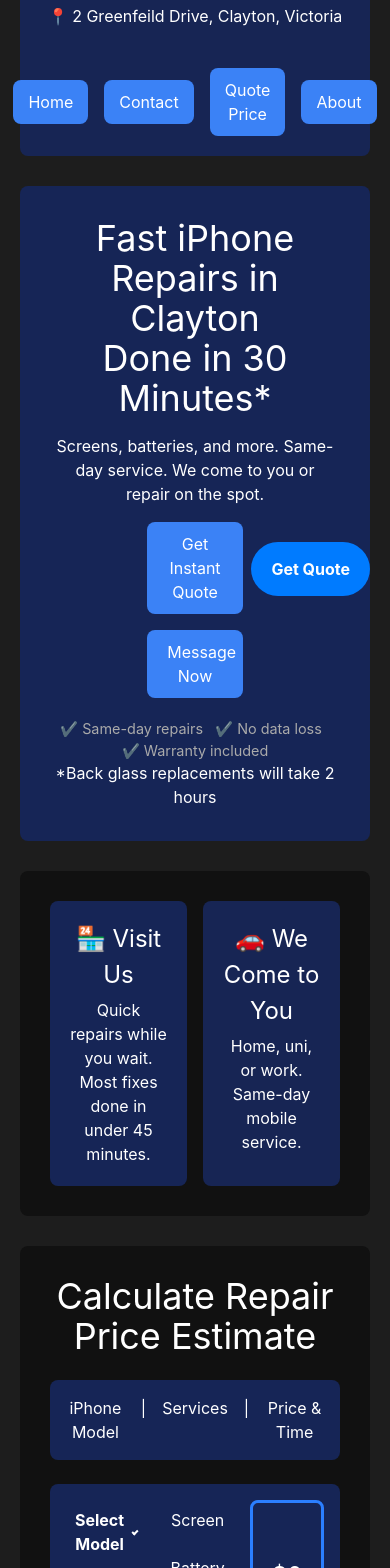
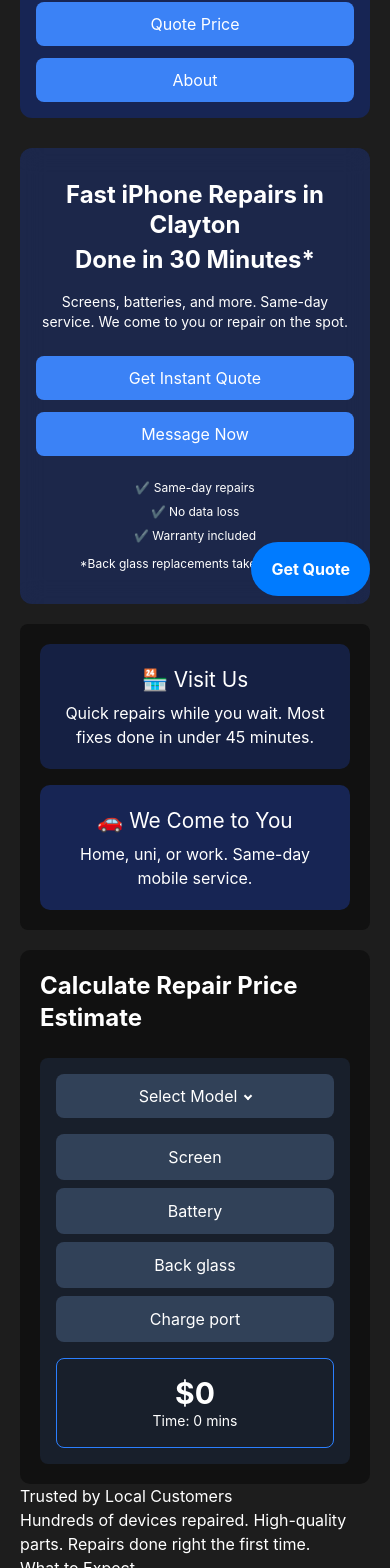
Before and after one commit to SemogEnaz/repair_website, a Vue app: page / in a window 390 px wide. Shown: the part 228-1796 px from the top of the page. Built offline with nearby package versions, Linux system fonts and the light colour scheme.

Commit message:
ChatGPT fix for responsiveness and some style

```diff
--- a/src/App.vue
+++ b/src/App.vue
@@ -1,25 +1,35 @@
 <template>
+  <div class="flex flex-col">
 
-  <div class="flex flex-col">
-    <header>
-      <div class="dark-blue rounded-lg p-[20px] flex flex-col items-center gap-3">
+    <header class="px-3 pt-4 pb-2 sm:px-5">
+      <div class="dark-blue rounded-xl p-4 sm:p-6 flex flex-col items-center gap-4">
 
-        <h1 class="text-6xl text-center">iPhone Repair Clayton</h1>
-        <p class="pb-7 cursor-pointer" @click="copyAddress()"
-          >📍 2 Greenfeild Drive, Clayton, Victoria</p>
+        <!-- Title -->
+        <h1 class="text-2xl sm:text-5xl font-bold text-center leading-tight">
+          iPhone Repair Clayton
+        </h1>
 
-        <div class="flex w-full items-center px-5 gap-4 justify-center">
-          <RouterLink to="/" class="blue button-shape flex-1">Home</RouterLink>
-          <RouterLink to="/contact" class="blue button-shape flex-1">Contact</RouterLink>
-          <RouterLink to="/calculator" class="blue button-shape flex-1">Quote Price</RouterLink>
-          <RouterLink to="/about" class="blue button-shape flex-1">About</RouterLink>
+        <!-- Address -->
+        <p
+          class="cursor-pointer text-sm sm:text-base text-center hover:text-blue-400 transition"
+          @click="copyAddress"
+        >
+          📍 2 Greenfield Drive, Clayton, Victoria
+        </p>
+
+        <!-- Nav buttons -->
+        <div class="flex flex-col sm:flex-row w-full gap-3">
+          <RouterLink to="/" class="blue button-shape w-full text-center">Home</RouterLink>
+          <RouterLink to="/contact" class="blue button-shape w-full text-center">Contact</RouterLink>
+          <RouterLink to="/calculator" class="blue button-shape w-full text-center">Quote Price</RouterLink>
+          <RouterLink to="/about" class="blue button-shape w-full text-center">About</RouterLink>
         </div>
+
       </div>
     </header>
 
     <RouterView />
   </div>
-
 </template>
 
 <script setup>
--- a/src/assets/main.css
+++ b/src/assets/main.css
@@ -28,3 +28,23 @@ button {
   padding: 10px 20px;
   cursor: pointer;
 }
+
+@media (max-width: 350px) {
+  #app {
+    max-width: 360px;
+    display: flex;
+    flex-direction: column;
+  }
+
+  #app, html, body {
+    overflow-x: hidden;
+  }
+}
+
+.blue {
+  transition: all 0.2s ease;
+}
+
+.blue:hover {
+  transform: translateY(-1px);
+}
--- a/src/components/HomePage/Calculator.vue
+++ b/src/components/HomePage/Calculator.vue
@@ -1,224 +1,183 @@
 <template>
   <section id="quote" class="calculator flex flex-col items-center gap-6">
 
-      <h1 class="text-4xl">Calculate Repair Price Estimate</h1>
+    <h1 class="text-2xl sm:text-4xl font-bold">
+      Calculate Repair Price Estimate
+    </h1>
 
-      <!-- Title for Columns -->
-      <div class="flex w-full gap-4 justify-evenly bg-blue-950 rounded-lg p-4">
-        <p class="w-1/3">iPhone Model</p><span>|</span>
-        <p class="w-1/3">Services</p><span>|</span>
-        <p class="w-1/3">Price & Time</p>
+    <!-- Column Titles (desktop only) -->
+    <div class="hidden sm:flex w-full gap-4 justify-evenly bg-slate-800/60 rounded-lg p-4 text-sm text-slate-300">
+      <p class="w-1/3 text-center">iPhone Model</p>
+      <p class="w-1/3 text-center">Services</p>
+      <p class="w-1/3 text-center">Price & Time</p>
     </div>
 
-      <div class="flex w-full gap-4 items-start bg-blue-950 rounded-lg p-4">
-
-        <!-- iPhone Model dropdown, taken from codepen -->
-        <!-- https://codepen.io/editor/samplereeeeee/pen/019cff2f-d572-702e-a573-a54e0a652b47 -->
-        <div class="dropdown flex flex-col items-center w-1/3">
-
-          <button class="dropdown-btn hover:border-blue-500 border-3 border-transparent"
-            @click="toggleDropdown">{{ model ? `iPhone ${model}` : 'Select Model' }}<span class="caret"></span>
+    <!-- Main Content -->
+    <div class="flex flex-col sm:flex-row w-full gap-4 bg-slate-800/60 rounded-lg p-4 overflow-visible">
+      <!-- MODEL -->
+      <div class="relative flex flex-col w-full sm:w-1/3 self-start">
+        <!-- Button -->
+        <button
+          class="w-full py-2 rounded-lg bg-slate-700 text-white flex items-center justify-center gap-2"
+          @click="toggleDropdown"
+        >
+          {{ model ? `iPhone ${model}` : 'Select Model' }}
+          <span class="caret" :class="{ open: isOpen }"></span>
         </button>
 
-          <div id="menu" class="dropdown-menu">
-            <a href="#" @click.prevent="selectModel('11')">iPhone 11</a>
-            <a href="#" @click.prevent="selectModel('12')">iPhone 12</a>
-            <a href="#" @click.prevent="selectModel('13')">iPhone 13</a>
+        <!-- Dropdown -->
+        <div
+          v-if="isOpen"
+          class="absolute top-full left-0 mt-2 w-full bg-white text-black rounded-lg shadow-lg z-50"
+        >
+          <div class="p-3 cursor-pointer hover:bg-gray-100 !text-black" @click="selectModel('11')">iPhone 11</div>
+          <div class="p-3 cursor-pointer hover:bg-gray-100 !text-black" @click="selectModel('12')">iPhone 12</div>
+          <div class="p-3 cursor-pointer hover:bg-gray-100 !text-black" @click="selectModel('13')">iPhone 13</div>
         </div>
 
       </div>
 
-        <!-- Services buttons -->
-        <div class="flex flex-col flex flex-col items-center w-1/3 gap-2">
-
+      <!-- SERVICES -->
+      <div class="flex flex-col items-center w-full sm:w-1/3 gap-2">
         <button
           v-for="option in options"
           :key="option.value"
-            @click="() => selectedServices[option.position] = !selectedServices[option.position]"
+          @click="toggleService(option.position)"
           :class="[
-              'hover:border-blue-500 border-3 border-transparent',
-              selectedServices[option.position] ? 'bg-blue-500 text-white font-bold' : ''
-            ]">
+            'w-full py-2 rounded-lg border border-transparent',
+            selectedServices[option.position]
+              ? 'bg-blue-500 text-white font-bold'
+              : 'bg-slate-700 text-white'
+          ]"
+        >
           {{ option.label }}
         </button>
-
       </div>
 
-        <!-- Price & Time Display -->
-        <div class="rounded-lg border-3 border-blue-500 text-white w-1/3 self-stretch flex flex-col justify-evenly py-4">
+      <!-- PRICE -->
+      <div class="rounded-lg border border-blue-500 text-white w-full sm:w-1/3 flex flex-col justify-between py-4 px-2">
 
-          <p class="sm:text-6xl text-2xl">${{ calculatePrice() }}</p>
-          <p class="text-sm text-center">Time: {{ calculateTime() < 60 ? `${calculateTime()} mins` : `${Math.floor(calculateTime() / 60)} hrs ${calculateTime() % 60} mins` }}</p>
+        <p class="text-center font-bold text-3xl sm:text-6xl">
+          ${{ calculatePrice() }}
+        </p>
+
+        <p class="text-sm text-center text-slate-300">
+          Time: {{ formattedTime }}
+        </p>
 
       </div>
 
     </div>
-
   </section>
 </template>
 
 <script setup>
-import { ref, computed } from 'vue';
+import { ref, computed } from 'vue'
 
-//Please update with accurate prices later, these are just placeholders for now
-const screenPrices = {
-  '11': 20,
-  '12': 20,
-  '13': 25
-};
+// ---------------- DATA ----------------
 
-const batteryPrices = {
-  '11': 15,
-  '12': 15,
-  '13': 15
-};
+const model = ref('')
+const isOpen = ref(false)
 
-const backGlassPrices = {
-  '11': 50,
-  '12': 50,
-  '13': 50
-};
+const services = ['screen', 'battery', 'back glass', 'charge port']
 
-const chargePortPrices = {
-  '11': 10,
-  '12': 15,
-  '13': 15
-};
+const selectedServices = ref(services.map(() => false))
+
+const options = computed(() =>
+  services.map((service, index) => ({
+    label: service.charAt(0).toUpperCase() + service.slice(1),
+    value: service,
+    position: index,
+  }))
+)
+
+// ---------------- PRICING ----------------
+
+const screenPrices = { '11': 20, '12': 20, '13': 25 }
+const batteryPrices = { '11': 15, '12': 15, '13': 15 }
+const backGlassPrices = { '11': 50, '12': 50, '13': 50 }
+const chargePortPrices = { '11': 10, '12': 15, '13': 15 }
 
 const timeEstimates = {
   'screen': 20,
   'battery': 20,
   'back glass': 120,
   'charge port': 40
-};
-
-const model = ref(''); // This will hold the selected iPhone model
-
-// If we had more services, we could add more options here
-const services = [
-  'screen', 'battery', 'back glass', 'charge port'
-];
-
-// This will track which options are selected
-const selectedServices = ref(
-  services.map(() => false)
-);
-
-// Creating options for the buttons based on services
-// { Battery, battery, 0 }, { Screen, screen, 1 }, { Back, back, 2 }
-const options = computed(() => {
-  return services.map((service, index) => ({
-    label: service.charAt(0).toUpperCase() + service.slice(1),
-    value: service,
-    position: index,
-  }))
-});
-
-function toggleDropdown() {
-  const dropdown = document.querySelector(".dropdown");
-  dropdown.classList.toggle("open");
 }
 
-document.addEventListener("click", (e) => {
-  const dropdown = document.querySelector(".dropdown");
-  if (!dropdown.contains(e.target)) {
-    dropdown.classList.remove("open");
+// ---------------- ACTIONS ----------------
+
+const toggleDropdown = () => {
+  isOpen.value = !isOpen.value
 }
-});
 
-function selectModel(selectedModel) {
-  model.value = selectedModel;
-  toggleDropdown();
-};
+const selectModel = (val) => {
+  model.value = val
+  isOpen.value = false
+}
+
+const toggleService = (index) => {
+  if (!model.value) {
+    alert('Please select an iPhone model first!')
+    return
+  }
+  selectedServices.value[index] = !selectedServices.value[index]
+}
+
+// ---------------- LOGIC ----------------
 
 function calculatePrice() {
-  let profitMargin = 50;
+  let total = 50
 
-  // Add price for each selected service
   selectedServices.value.forEach((isSelected, index) => {
-    if (isSelected) {
-
-      if (!model.value) {
-        alert('Please select an iPhone model first!');
-        selectedServices.value[index] = false;
-        return;
-      };
+    if (!isSelected) return
 
     switch (index) {
-        case 0: // Screen
-          profitMargin += screenPrices[model.value];
-          break;
-        case 1: // Battery
-          profitMargin += batteryPrices[model.value];
-          break;
-        case 2: // Back Glass
-          profitMargin += backGlassPrices[model.value] + 20; // Adding extra for the time it takes
-          break;
-        case 3: // Charge Port
-          profitMargin += chargePortPrices[model.value] + 20;
-          break;
+      case 0: total += screenPrices[model.value]; break
+      case 1: total += batteryPrices[model.value]; break
+      case 2: total += backGlassPrices[model.value] + 20; break
+      case 3: total += chargePortPrices[model.value] + 20; break
     }
-    }
-  });
+  })
 
-  return profitMargin == 50 ? 0 : profitMargin;
+  return total === 50 ? 0 : total
 }
 
 function calculateTime() {
-  let totalTime = 0;
+  let total = 0
 
-  const selected = services.filter((_, index) => selectedServices.value[index]);
+  const selected = services.filter((_, i) => selectedServices.value[i])
+  const hasScreen = selected.includes('screen')
 
-  const hasScreen = selected.includes('screen');
-  const hasBackGlass = selected.includes('back glass');
-
-  selected.forEach(service => {
-    // skip battery if screen is selected, since we can do it at the same time
-    if (service === 'battery' && hasScreen) return;
-
-    // skip back glass if screen is selected
-    if (service === 'charge port' && hasBackGlass) return;
-
-    totalTime += timeEstimates[service]
-  });
-
-  return totalTime;
+  for (const service of selected) {
+    if (service === 'battery' && hasScreen) continue
+    total += timeEstimates[service]
   }
 
+  return total
+}
+
+// ---------------- FORMAT ----------------
+
+const formattedTime = computed(() => {
+  const t = calculateTime()
+
+  if (t < 60) return `${t} mins`
+
+  const h = Math.floor(t / 60)
+  const m = t % 60
+
+  return m ? `${h} hrs ${m} mins` : `${h} hrs`
+})
 </script>
 
 <style scoped>
-/* CALCULATOR */
 .calculator {
-  margin-top: 30px;
+  margin-top: 20px;
   background: #111;
-  padding: 30px;
-  border-radius: 8px;
-  text-align: center;
-}
-
-button {
-  padding: 5px;
-  border-radius: 8px;
-  width: 100%;
-  cursor: pointer;
-}
-
-/* Dropdown styles */
-
-/* Container */
-.dropdown {
-  position: relative;
-}
-
-/* Button */
-.dropdown-btn {
-  font-weight: bolder;
-  cursor: pointer;
-  display: flex;
-  align-items: center;
-  justify-content: center;
-  gap: 8px;
+  padding: 20px;
+  border-radius: 10px;
+  overflow: visible;
 }
 
 .caret {
@@ -230,43 +189,7 @@ button {
   transition: transform 0.25s ease;
 }
 
-.dropdown.open .caret {
+.caret.open {
   transform: rotate(225deg);
 }
-
-.dropdown-menu {
-  position: absolute;
-  top: calc(100% + 8px);
-  left: 50%;
-  transform: translateX(-50%) translateY(-8px);
-  min-width: 120px;
-  background: white;
-  border-radius: 10px;
-  box-shadow: 0 10px 25px rgba(0,0,0,0.08);
-  padding: 8px 0;
-
-  opacity: 0;
-  pointer-events: none;
-
-  transition: opacity 0.25s ease, transform 0.25s ease;
-}
-
-.dropdown.open .dropdown-menu {
-  opacity: 1;
-  transform: translateX(-50%) translateY(0);
-  pointer-events: auto;
-}
-
-.dropdown-menu a {
-  display: block;
-  padding: 10px 14px;
-  text-decoration: none;
-  color: #333;
-  font-size: 14px;
-  transition: background 0.2s ease;
-}
-
-.dropdown-menu a:hover {
-  background: #f0f4ff;
-}
 </style>
--- a/src/components/HomePage/Hero.vue
+++ b/src/components/HomePage/Hero.vue
@@ -1,24 +1,46 @@
 <template>
-    <!-- HERO -->
-  <section class="bg-blue-950 rounded-lg text-center p-8">
+  <!-- HERO -->
+  <section class="bg-blue-900/40 backdrop-blur-md rounded-xl text-center px-4 py-8 sm:p-10">
 
-    <h1 class="text-4xl mb-0">Fast iPhone Repairs in Clayton</h1>
-    <h1 class="text-4xl">Done in 30 Minutes*</h1>
+    <!-- Heading -->
+    <h1 class="text-2xl sm:text-4xl font-bold leading-tight">
+      Fast iPhone Repairs in Clayton
+    </h1>
 
-    <p class="pt-4">Screens, batteries, and more. Same-day service. We come to you or repair on the spot.</p>
+    <h2 class="text-2xl sm:text-4xl font-bold text-blue-400 mt-1">
+      Done in 30 Minutes*
+    </h2>
 
-    <div class="pt-4 flex flex-col sm:flex-row items-center justify-center gap-4">
+    <!-- Description -->
+    <p class="pt-4 text-sm sm:text-base text-slate-300 max-w-xl mx-auto">
+      Screens, batteries, and more. Same-day service. We come to you or repair on the spot.
+    </p>
 
-      <button class="blue w-1/3">Get Instant Quote</button>
+    <!-- Buttons -->
+    <div class="pt-6 flex flex-col sm:flex-row items-center justify-center gap-3 w-full max-w-md mx-auto">
 
-      <button class="blue w-1/3">Message Now</button>
+      <button class="blue w-full sm:flex-1">
+        Get Instant Quote
+      </button>
+
+      <button class="blue w-full sm:flex-1">
+        Message Now
+      </button>
 
     </div>
 
-    <div class="trust">
-      ✔ Same-day repairs &nbsp; ✔ No data loss &nbsp; ✔ Warranty included
+    <!-- Trust -->
+    <div class="mt-6 text-xs sm:text-sm text-slate-400 flex flex-col sm:flex-row items-center justify-center gap-2">
+      <span>✔ Same-day repairs</span>
+      <span>✔ No data loss</span>
+      <span>✔ Warranty included</span>
     </div>
-    <p>*Back glass replacements will take 2 hours</p>
+
+    <!-- Note -->
+    <p class="mt-3 text-xs text-slate-500">
+      *Back glass replacements take ~2 hours
+    </p>
+
   </section>
 </template>
 
--- a/src/components/HomePage/ServicesList.vue
+++ b/src/components/HomePage/ServicesList.vue
@@ -1,6 +1,7 @@
 <template>
-    <section class="flex justify-around gap-4">
-      <div class="card bg-blue-950">
+  <section class="flex flex-col sm:flex-row gap-4">
+
+    <div class="card bg-blue-900/40">
       <h3>🏪 Visit Us</h3>
       <p>Quick repairs while you wait. Most fixes done in under 45 minutes.</p>
     </div>
@@ -9,6 +10,7 @@
       <h3>🚗 We Come to You</h3>
       <p>Home, uni, or work. Same-day mobile service.</p>
     </div>
+
   </section>
 </template>
 
@@ -17,19 +19,26 @@
 section {
   background: #111;
   border-radius: 8px;
-  padding: 30px;
-  margin-top: 30px;
+  padding: 20px;
+  margin-top: 20px;
 }
 
 .card {
-  width: 50%;
-  border-radius: 8px;
+  width: 100%;
+  border-radius: 10px;
   padding: 20px;
   text-align: center;
 }
 
+/* Desktop layout */
+@media (min-width: 640px) {
+  .card {
+    width: 50%;
+  }
+}
+
 h3 {
-  font-size: 1.5rem;
-  margin-bottom: 5px;
+  font-size: 1.3rem;
+  margin-bottom: 6px;
 }
 </style>
```
Lines whose indentation alone changed are shown as unchanged.
